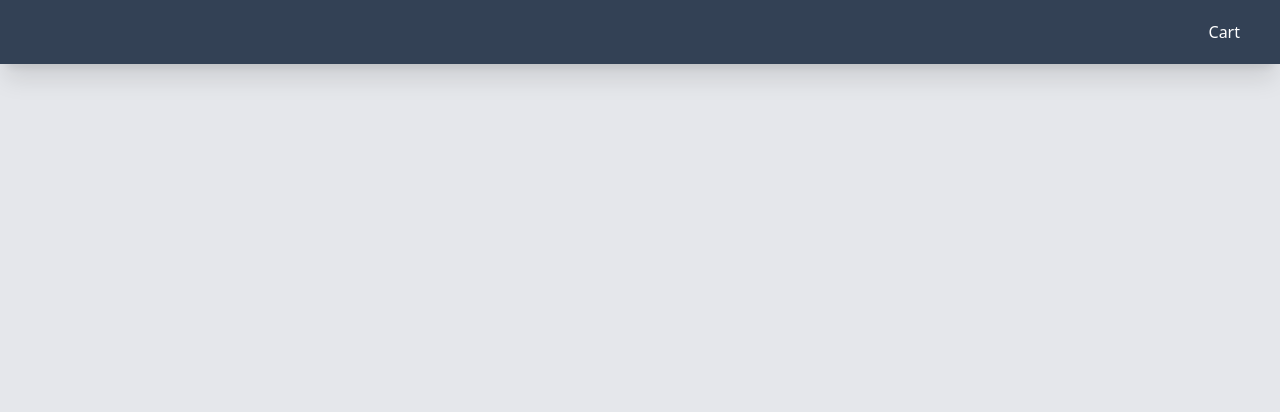
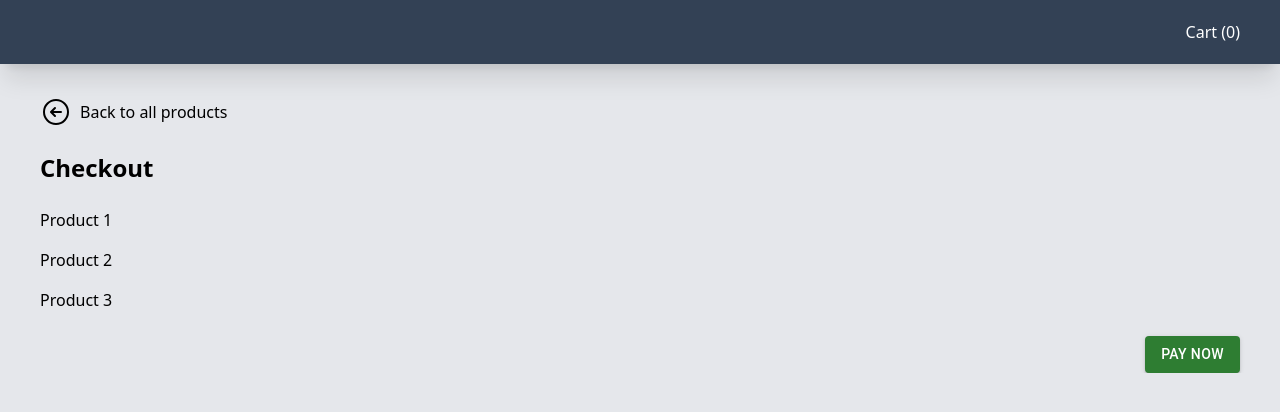
Before and after one commit to cfarq/-lendo-frontend-test, a React (Vite) app: page /checkout in a window 1280 px wide. Before the commit this address had no page. Shown: the top 412 px of the page. Built offline with nearby package versions, Linux system fonts and the light colour scheme.

Commit message:
add checkout view and start working on hooking up the store to the checkout

```diff
--- a/package.json
+++ b/package.json
@@ -19,6 +19,7 @@
     "@reduxjs/toolkit": "^1.9.7",
     "react": "^18.2.0",
     "react-dom": "^18.2.0",
+    "react-hot-toast": "^2.4.1",
     "react-redux": "^8.1.3",
     "react-router-dom": "^6.13.0",
     "styled-components": "^6.1.0",
--- a/src/App.tsx
+++ b/src/App.tsx
@@ -1,19 +1,25 @@
 import { lazy, Suspense } from "react";
 import { BrowserRouter, Route, Routes } from "react-router-dom";
+import { Toaster } from "react-hot-toast";
 
 import { PageHeader } from "./components/Page";
 
 const ListPage = lazy(() => import("./pages/List"));
 const ProductPage = lazy(() => import("./pages/Product"));
+const CheckoutPage = lazy(() => import("./pages/Checkout"));
 
 function App() {
   return (
     <BrowserRouter>
+      <div>
+        <Toaster />
+      </div>
       <PageHeader />
       <Suspense fallback={<div>Loading...</div>}>
         <Routes>
           <Route path="/" element={<ListPage />} />
           <Route path="/product/:productId" element={<ProductPage />} />
+          <Route path="/checkout" element={<CheckoutPage />} />
         </Routes>
       </Suspense>
     </BrowserRouter>
--- /dev/null
+++ b/src/components/CheckoutDetails/CheckoutDetail.tsx
@@ -0,0 +1,66 @@
+import { Link } from "react-router-dom";
+import { ArrowCircleLeft } from "@phosphor-icons/react";
+import { Button } from "@mui/material";
+
+import { CheckoutItem } from "./CheckoutItem";
+
+const DUMMY_DATA = [
+  {
+    id: 1,
+    name: "Product 1",
+    brand: "Brand 1",
+    weight: 1,
+    color: "red",
+    storage: 64,
+    price: 100,
+    quantity: 1,
+  },
+  {
+    id: 2,
+    name: "Product 2",
+    brand: "Brand 2",
+    weight: 2,
+    color: "blue",
+    storage: 654,
+    price: 1000,
+    quantity: 1,
+  },
+  {
+    id: 3,
+    name: "Product 3",
+    brand: "Brand 3",
+    weight: 3,
+    color: "green",
+    power: 64,
+    price: 1020,
+    quantity: 1,
+  },
+];
+
+export const CheckoutDetails = ({}): JSX.Element => {
+  return (
+    <div className="mt-24 px-10">
+      <div>
+        <div className="mb-6">
+          <Link className="flex" to="/">
+            <ArrowCircleLeft size={32} />
+            <span className="flex flex-col justify-center pl-2">
+              Back to all products
+            </span>
+          </Link>
+        </div>
+        <div className="text-2xl font-bold mb-6">Checkout</div>
+        <div className="grid grid-cols-1 gap-4 mb-6">
+          {DUMMY_DATA.map((item, index) => {
+            return <CheckoutItem key={index} item={item} />;
+          })}
+        </div>
+      </div>
+      <div className="flex justify-end">
+        <Button variant="contained" color="success">
+          Pay now
+        </Button>
+      </div>
+    </div>
+  );
+};
--- /dev/null
+++ b/src/components/CheckoutDetails/CheckoutItem.tsx
@@ -0,0 +1,13 @@
+import { CartItemTypes } from "../../types/entities";
+
+interface CheckoutItemProps {
+  item: CartItemTypes;
+}
+
+export const CheckoutItem = ({ item }: CheckoutItemProps): JSX.Element => {
+  return (
+    <div>
+      <div>{item.name}</div>
+    </div>
+  );
+};
--- /dev/null
+++ b/src/components/CheckoutDetails/index.ts
@@ -0,0 +1,2 @@
+export * from "./CheckoutDetail";
+export * from "./CheckoutItem";
--- a/src/components/Page/PageHeader.tsx
+++ b/src/components/Page/PageHeader.tsx
@@ -1,8 +1,23 @@
+import { Link } from "react-router-dom";
+import { useEffect, useState } from "react";
+import { useSelector } from "react-redux";
+
 export const PageHeader = ({}): JSX.Element => {
+  const [cartSize, setCartSize] = useState(0);
+
+  const cart = useSelector((state) => state.cart);
+
+  useEffect(() => {
+    console.log(cart.length);
+    setCartSize(cart.length);
+  }, [cart]);
+
   return (
     <div className="flex items-center justify-between w-full fixed top-0 shadow-xl bg-slate-700 text-white px-10 py-5">
       <div></div>
-      <div>Cart</div>
+      <div>
+        <Link to="/checkout">Cart ({cartSize ? cartSize : 0})</Link>
+      </div>
     </div>
   );
 };
--- a/src/components/ProductDetail/ProductDetail.tsx
+++ b/src/components/ProductDetail/ProductDetail.tsx
@@ -5,6 +5,7 @@ import { ArrowCircleLeft } from "@phosphor-icons/react";
 import Button from "@mui/material/Button";
 
 import { ProductTypes, SelectedProductTypes } from "../../types/entities";
+import toast from "react-hot-toast";
 
 interface ProductDetailProps {
   product: ProductTypes;
@@ -14,24 +15,42 @@ export const ProductDetail = ({ product }: ProductDetailProps): JSX.Element => {
   const navigate = useNavigate();
   const dispatch = useDispatch();
 
-  const [selectedOption, setSelectedOption] = useState({});
+  const [selectedOption, setSelectedOption] = useState<Record<string, unknown>>(
+    {}
+  );
 
   const handleBackButtonClick = () => {
     dispatch({ type: "selectedItem/CLEAR_SELECTED_ITEM" });
-    navigate(-1);
+    navigate("/");
   };
 
   const handleOptionClick = (option: SelectedProductTypes) => {
     setSelectedOption(option);
   };
 
-  const handleAddToCartClick = () => {};
+  const handleAddToCartClick = () => {
+    dispatch({
+      type: "cart/UPDATE_CART_ITEM",
+      payload: {
+        id: product.id,
+        name: product.name,
+        price: product.price,
+        brand: product.brand,
+        weight: product.weight,
+        ...selectedOption,
+      },
+    });
+    toast.success("Added to cart");
+  };
 
-  const maxValueOfQuantity = product.options.reduce((max, obj) =>
+  const itemWithHighestQuant = product.options.reduce((max, obj) =>
     obj.quantity > max.quantity ? obj : max
   );
 
-  const compareOptions = (selectedOption, option) => {
+  const compareOptions = (
+    selectedOption: SelectedProductTypes,
+    option: SelectedProductTypes
+  ) => {
     const stringifiedSelectedOption = JSON.stringify(selectedOption);
     const stringifiedOption = JSON.stringify(option);
 
@@ -39,7 +58,7 @@ export const ProductDetail = ({ product }: ProductDetailProps): JSX.Element => {
   };
 
   useEffect(() => {
-    setSelectedOption(maxValueOfQuantity);
+    setSelectedOption(itemWithHighestQuant);
     // set selected option for item with biggest quantity in options array
   }, [product.options]);
 
@@ -58,16 +77,16 @@ export const ProductDetail = ({ product }: ProductDetailProps): JSX.Element => {
         <div
           className={`${product.available ? "text-green-700" : "text-red-500"}`}
         >
-          {product.available ? "In Stock" : "Out of stock"}
+          {product.available ? "Available" : "Currently unavailable"}
         </div>
         <div>{product.price} kr</div>
       </div>
       {product.options ? (
-        <div className="flex flex-wrap mb-8 space-x-4 space-y-4">
+        <div className="flex flex-wrap mb-8 space-x-2 md:space-x-4 space-y-2 md:space-y-4">
           {product.options.map((option, index) => {
             return (
               <div
-                className={`p-3 border border-black  cursor-pointer hover:bg-white ${
+                className={`p-1.5 md:p-3 border text-xs md:text-sm border-black  cursor-pointer hover:bg-white ${
                   option.quantity > 0 ? "" : "opacity-40"
                 } ${compareOptions(selectedOption, option) ? "bg-white" : ""}`}
                 key={index}
@@ -84,13 +103,21 @@ export const ProductDetail = ({ product }: ProductDetailProps): JSX.Element => {
       ) : null}
 
       <div className="mb-5 flex flex-col max-w-xs space-y-4">
+        {selectedOption ? (
+          <Button
+            variant="contained"
+            onClick={handleAddToCartClick}
+            disabled={selectedOption.quantity <= 0 || !product.available}
+          >
+            Add to Cart
+          </Button>
+        ) : null}
+
         <Button
           variant="contained"
-          disabled={selectedOption.quantity <= 0 || !product.available}
+          onClick={() => navigate("/checkout")}
+          color="secondary"
         >
-          Add to Cart
-        </Button>
-        <Button variant="contained" color="secondary">
           Go to Checkout
         </Button>
       </div>
--- a/src/components/ProductListItem/ProductListItem.tsx
+++ b/src/components/ProductListItem/ProductListItem.tsx
@@ -31,7 +31,7 @@ export const ProductListItem = ({
         <div className="font-bold">{product.name}</div>
         <div>{product.price} kr</div>
         {!product.available ? (
-          <div className="text-red-500">Out of stock</div>
+          <div className="text-red-500">Currently unavailable</div>
         ) : null}
       </div>
     </Link>
--- /dev/null
+++ b/src/pages/Checkout/Checkout.tsx
@@ -0,0 +1,10 @@
+import { Page } from "../../components/Page";
+import { CheckoutDetails } from "../../components/CheckoutDetails";
+
+export const CheckoutPage = (): JSX.Element => {
+  return (
+    <Page>
+      <CheckoutDetails />
+    </Page>
+  );
+};
--- /dev/null
+++ b/src/pages/Checkout/index.ts
@@ -0,0 +1,3 @@
+import { CheckoutPage } from "./Checkout";
+
+export default CheckoutPage;
--- a/src/redux/cart.reducers.js
+++ b/src/redux/cart.reducers.js
@@ -17,11 +17,13 @@ export const cartReducer = (state = { items: [] }, action) => {
     case CLEAR_CART:
       return { items: [] };
     case UPDATE_CART_ITEM:
-      const item = action.item;
+      const item = action.payload;
+
       if (item && item.quantity > 0) {
         const index = state.items.findIndex(
           (it) => it.product._id === item.product._id
         );
+        console.log("test");
         const newItems = [...state.items];
         if (index !== -1) {
           newItems[index] = { ...item };
@@ -36,10 +38,9 @@ export const cartReducer = (state = { items: [] }, action) => {
         );
         return { ...state, items };
       }
-
     case UPDATE_CART_ITEM_QUANTITY:
-      const quantity = action.quantity;
-      const product = action.product;
+      const quantity = action.payload.quantity;
+      const product = action.payload.product;
 
       if (quantity === 0) {
         const items = state.items.filter(
```
Also changed, not shown: src/types/entities.ts (+12 -0 lines), 1 other file (tests, documents, lock files or other folders).
